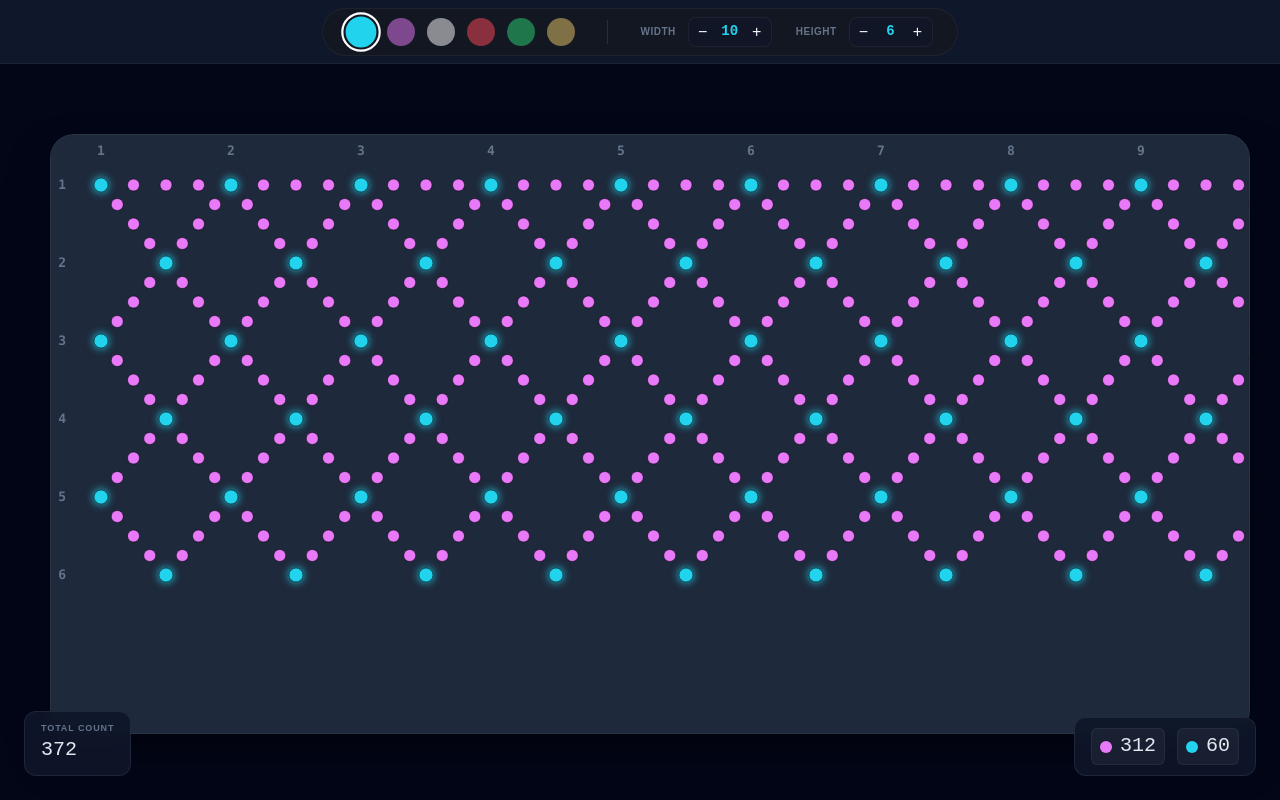
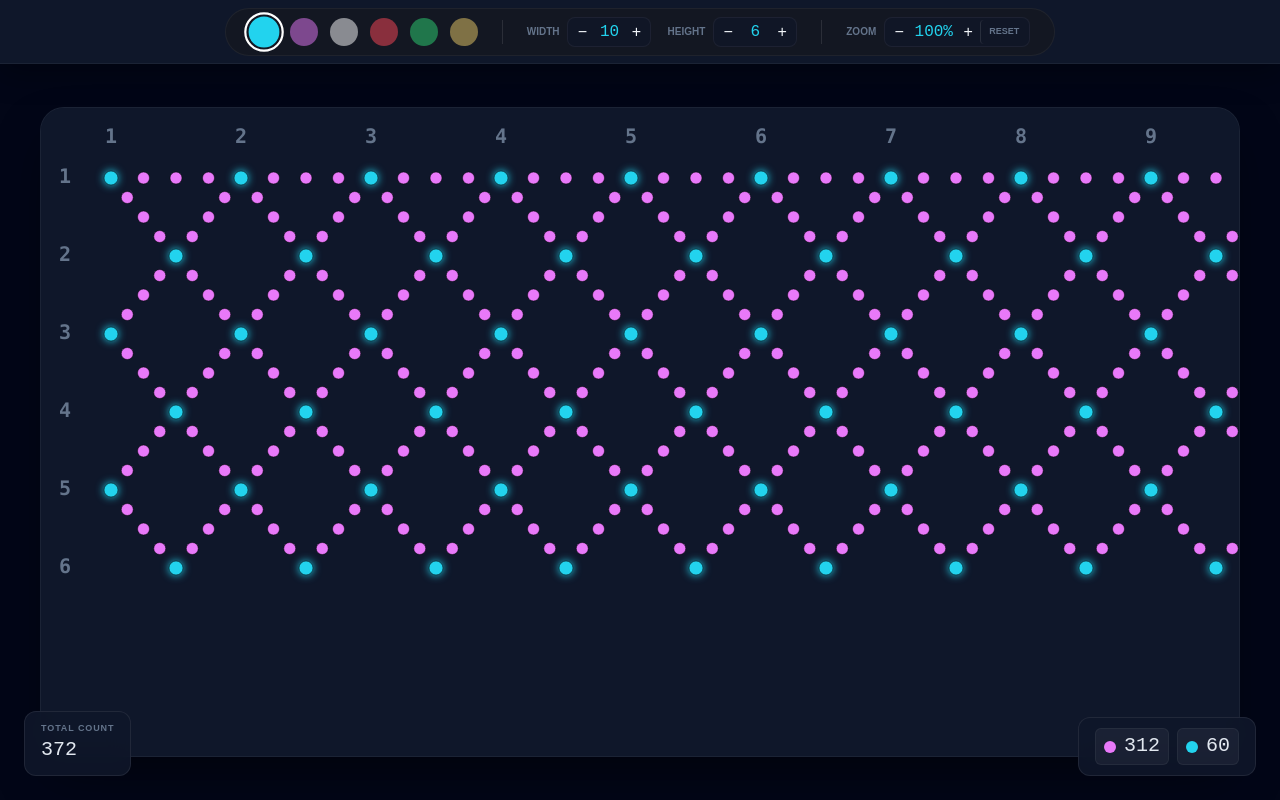
Before and after one commit to anaseal/Utochka, a React (Vite) app: page / in a window 1280 px wide. Built offline with nearby package versions, Linux system fonts and the light colour scheme.

Commit message:
поправили индексы

```diff
--- a/src/App.tsx
+++ b/src/App.tsx
@@ -15,16 +15,23 @@ function App() {
     beadsInSpan: 3
   });
 
+  // Состояние масштаба (1 = 100%)
+  const [zoom, setZoom] = useState(1);
+
   const beads = useGrid(gridSize);
   const drawingControls = useDrawing(PALETTE[0]);
 
-  // Функции изменения размера с защитой (минимум 1)
   const updateWidth = (delta: number) => {
     setGridSize(prev => ({ ...prev, width: Math.max(1, prev.width + delta) }));
   };
 
   const updateHeight = (delta: number) => {
     setGridSize(prev => ({ ...prev, height: Math.max(1, prev.height + delta) }));
+  };
+
+  // Функции управления зумом
+  const updateZoom = (delta: number) => {
+    setZoom(prev => Math.min(3, Math.max(0.25, prev + delta)));
   };
 
   return (
@@ -37,10 +44,14 @@ function App() {
         gridHeight={gridSize.height}
         onWidthChange={updateWidth}
         onHeightChange={updateHeight}
+        zoom={zoom}
+        onZoomChange={updateZoom}
+        onZoomReset={() => setZoom(1)}
       />
 
       <CanvasView
         beads={beads}
+        zoom={zoom}
         {...drawingControls}
       />
     </main>
--- a/src/components/Editor/CanvasView.css
+++ b/src/components/Editor/CanvasView.css
@@ -1,65 +1,62 @@
 /* src/components/Editor/CanvasView.css */
 @import "tailwindcss";
 
-/* --- Block: Editor (Layout) --- */
 .editor__viewport {
   position: fixed;
   top: var(--palette-height);
   left: 0;
   right: 0;
   bottom: 0;
-  height: calc(100vh - var(--palette-height));
   overflow: hidden;
   display: flex;
-  align-items: flex-start;
-  justify-content: flex-start;
+  align-items: center;
+  justify-content: center;
   background-color: #020617;
 }
 
-/* --- Block: Canvas --- */
 .canvas {
   position: relative;
-  display: inline-flex;
-  flex-direction: column;
-  gap: 24px;
-  margin-top: 70px;
-  margin-left: 50px;
-  user-select: none;
+  display: flex;
+  padding: 100px;
   flex-shrink: 0;
 }
 
-/* Изменено: Контейнер для SVG теперь управляет внутренним скроллом */
+/* ФИКСИРОВАННОЕ ПОЛЕ */
 .canvas__svg {
   display: block;
-  background-color: var(--color-canvas);
+  background-color: #0f172a;
   border-radius: 24px;
   box-shadow: 0 25px 50px -12px rgba(0, 0, 0, 0.5);
   border: 1px solid rgba(255, 255, 255, 0.05);
+
+  /* Возвращаем фиксированные размеры, чтобы рамка не двигалась */
   width: 1200px;
-  height: 600px;
-  overflow: auto;
+  height: 650px;
+
+  overflow: auto; /* Скролл появляется внутри, если контент больше 1200x650 */
   position: relative;
   scrollbar-width: thin;
   scrollbar-color: #334155 rgba(0, 0, 0, 0.2);
+  padding: 20px;
 }
 
-/* Элемент: Содержимое SVG. Используем overflow: visible для отображения индексов вне вьюбокса */
 .canvas__svg-content {
   display: block;
   overflow: visible;
+  transform: scale(var(--canvas-zoom, 1));
+  transform-origin: top left;
+  transition: transform 0.1s ease-out;
 }
 
-/* Элемент: Текстовые индексы осей внутри SVG */
 .canvas__axis-text {
-  fill: #64748b; /* slate-500 */
+  fill: #64748b;
   font-family: ui-monospace, SFMono-Regular, Menlo, Monaco, Consolas, monospace;
-  font-size: 13px;
+  font-size: 20px;
   font-weight: 600;
   pointer-events: none;
-  user-select: none;
 }
 
-/* --- Block: Stats (Панели статистики) --- */
+/* Stats */
 .stats {
   position: fixed;
   bottom: 24px;
@@ -71,37 +68,14 @@
   z-index: 50;
   display: flex;
   align-items: center;
-  gap: 12px;
 }
 
-.stats--left {
-  left: 24px;
-}
+.stats--left { left: 24px; }
+.stats--right { right: 24px; }
+.stats__item { display: flex; flex-direction: column; }
+.stats__label { font-size: 9px; color: #64748b; font-weight: 900; text-transform: uppercase; letter-spacing: 0.1em; }
+.stats__value { color: #e2e8f0; font-family: monospace; font-size: 20px; }
 
-.stats--right {
-  right: 24px;
-}
-
-.stats__item {
-  display: flex;
-  flex-direction: column;
-}
-
-.stats__label {
-  font-size: 9px;
-  color: #64748b;
-  font-weight: 900;
-  text-transform: uppercase;
-  letter-spacing: 0.1em;
-}
-
-.stats__value {
-  color: #e2e8f0;
-  font-family: monospace;
-  font-size: 20px;
-}
-
-/* Элемент: Цветовой индикатор в статистике */
 .stats__color-badge {
   display: flex;
   align-items: center;
@@ -112,35 +86,10 @@
   border: 1px solid rgba(255, 255, 255, 0.05);
 }
 
-.stats__indicator {
-  width: 12px;
-  height: 12px;
-  border-radius: 50%;
-}
-
-.stats__list {
-  list-style: none;
-  margin: 0;
-  padding: 0;
-  display: flex;
-  align-items: center;
-  gap: 12px;
-}
+.stats__indicator { width: 12px; height: 12px; border-radius: 50%; }
+.stats__list { list-style: none; margin: 0; padding: 0; display: flex; align-items: center; gap: 8px; }
 
 /* Webkit Scrollbar */
-.canvas__svg::-webkit-scrollbar {
-  width: 8px;
-  height: 8px;
-}
-
-.canvas__svg::-webkit-scrollbar-track {
-  background: rgba(15, 23, 42, 0.5);
-  border-radius: 10px;
-  margin: 10px;
-}
-
-.canvas__svg::-webkit-scrollbar-thumb {
-  background: #334155;
-  border-radius: 10px;
-  border: 2px solid #1e293b;
-}
+.canvas__svg::-webkit-scrollbar { width: 8px; height: 8px; }
+.canvas__svg::-webkit-scrollbar-track { background: rgba(15, 23, 42, 0.5); border-radius: 10px; }
+.canvas__svg::-webkit-scrollbar-thumb { background: #334155; border-radius: 10px; }
--- a/src/components/Editor/CanvasView.tsx
+++ b/src/components/Editor/CanvasView.tsx
@@ -11,6 +11,7 @@ interface CanvasViewProps {
   paintBead: (id: string) => void;
   startDrawing: () => void;
   stopDrawing: () => void;
+  zoom: number;
 }
 
 export const CanvasView = ({
@@ -20,13 +21,14 @@ export const CanvasView = ({
   paintBead,
   startDrawing,
   stopDrawing,
+  zoom
 }: CanvasViewProps) => {
 
   const dim = useMemo(() => {
     if (beads.length === 0) return { w: 100, h: 100 };
     return {
-      w: Math.max(...beads.map(b => b.x)) + 60,
-      h: Math.max(...beads.map(b => b.y)) + 60
+      w: Math.max(...beads.map(b => b.x)) + 80,
+      h: Math.max(...beads.map(b => b.y)) + 80
     };
   }, [beads]);
 
@@ -50,11 +52,11 @@ export const CanvasView = ({
   [beads]);
 
   const baselineY = useMemo(() =>
-    xAxesNodes.length > 0 ? Math.min(...xAxesNodes.map(n => n.y)) - 30 : 20,
+    xAxesNodes.length > 0 ? Math.min(...xAxesNodes.map(n => n.y)) - 35 : 20,
   [xAxesNodes]);
 
   const baselineX = useMemo(() =>
-    yAxesNodes.length > 0 ? Math.min(...yAxesNodes.map(n => n.x)) - 35 : 20,
+    yAxesNodes.length > 0 ? Math.min(...yAxesNodes.map(n => n.x)) - 40 : 20,
   [yAxesNodes]);
 
   return (
@@ -66,7 +68,10 @@ export const CanvasView = ({
       onDragStart={(e) => e.preventDefault()}
     >
       <section className="canvas">
-        <div className="canvas__svg">
+        <div
+          className="canvas__svg"
+          style={{ '--canvas-zoom': zoom } as React.CSSProperties}
+        >
           <svg
             width={dim.w}
             height={dim.h}
@@ -86,9 +91,6 @@ export const CanvasView = ({
                   {i + 1}
                 </text>
               ))}
-            </g>
-
-            <g className="canvas__ruler-group" aria-hidden="true">
               {yAxesNodes.map((node, i) => (
                 <text
                   key={`idx-y-${node.id}`}
@@ -123,7 +125,7 @@ export const CanvasView = ({
       </aside>
 
       <aside className="stats stats--right">
-        <ul className="flex gap-3 list-none p-0 m-0">
+        <ul className="stats__list">
           {colorStats.map(([color, count]) => (
             <li key={color} className="stats__color-badge">
               <span className="stats__indicator" style={{ backgroundColor: color }} />
--- a/src/components/Editor/Header.css
+++ b/src/components/Editor/Header.css
@@ -9,12 +9,15 @@
   border-bottom: 1px solid rgba(255, 255, 255, 0.05);
   box-shadow: 0 10px 30px rgba(0, 0, 0, 0.3);
   z-index: 100;
+  position: fixed;
+  top: 0;
+  left: 0;
 }
 
 .header__nav {
   display: flex;
   align-items: center;
-  gap: 2rem;
+  gap: 1.5rem;
   padding: 0.5rem 1.5rem;
   background-color: rgba(24, 24, 27, 0.5);
   border-radius: 9999px;
@@ -27,7 +30,6 @@
   background-color: rgba(255, 255, 255, 0.1);
 }
 
-/* Palette Styles */
 .palette { display: flex; gap: 0.75rem; }
 .palette__color {
   width: 1.75rem;
@@ -39,7 +41,6 @@
   transition: all 0.2s;
   opacity: 0.5;
 }
-.palette__color:hover { opacity: 1; transform: scale(1.1); }
 .palette__color--active {
   opacity: 1;
   transform: scale(1.1);
@@ -47,16 +48,9 @@
   outline-offset: 2px;
 }
 
-/* Grid Controls Styles */
-.grid-controls { display: flex; gap: 1.5rem; }
-.grid-controls__group { display: flex; align-items: center; gap: 0.75rem; }
-.grid-controls__label {
-  font-size: 10px;
-  font-weight: 800;
-  color: #64748b;
-  text-transform: uppercase;
-  letter-spacing: 0.05em;
-}
+.grid-controls { display: flex; gap: 1rem; }
+.grid-controls__group { display: flex; align-items: center; gap: 0.5rem; }
+.grid-controls__label { font-size: 10px; font-weight: 800; color: #64748b; text-transform: uppercase; }
 .grid-controls__actions {
   display: flex;
   align-items: center;
@@ -75,16 +69,22 @@
   color: #f1f5f9;
   border: none;
   cursor: pointer;
-  font-size: 16px;
   border-radius: 4px;
-  transition: background 0.2s;
 }
 .grid-controls__btn:hover { background: rgba(255, 255, 255, 0.1); }
+.grid-controls__btn--reset {
+  width: auto;
+  padding: 0 8px;
+  font-size: 9px;
+  font-weight: 900;
+  text-transform: uppercase;
+  color: #64748b;
+  border-left: 1px solid rgba(255,255,255,0.1);
+}
 .grid-controls__value {
   min-width: 30px;
   text-align: center;
   font-family: ui-monospace, monospace;
-  font-weight: 600;
-  font-size: 14px;
+  font-size: px;
   color: #22d3ee;
 }
--- a/src/components/Editor/Header.tsx
+++ b/src/components/Editor/Header.tsx
@@ -9,6 +9,9 @@ interface HeaderProps {
   gridHeight: number;
   onWidthChange: (delta: number) => void;
   onHeightChange: (delta: number) => void;
+  zoom: number;
+  onZoomChange: (delta: number) => void;
+  onZoomReset: () => void;
 }
 
 export const Header = ({
@@ -18,12 +21,14 @@ export const Header = ({
   gridWidth,
   gridHeight,
   onWidthChange,
-  onHeightChange
+  onHeightChange,
+  zoom,
+  onZoomChange,
+  onZoomReset
 }: HeaderProps) => {
   return (
     <header className="header">
       <nav className="header__nav" aria-label="Editor Controls">
-        {/* Блок палитры */}
         <div className="palette" aria-label="Color Palette">
           {palette.map((color) => (
             <button
@@ -36,10 +41,8 @@ export const Header = ({
           ))}
         </div>
 
-        {/* Разделитель */}
         <div className="header__divider" />
 
-        {/* Блок управления сеткой */}
         <div className="grid-controls">
           <div className="grid-controls__group">
             <span className="grid-controls__label">Width</span>
@@ -59,6 +62,27 @@ export const Header = ({
             </div>
           </div>
         </div>
+
+        <div className="header__divider" />
+
+        <div className="grid-controls">
+          <div className="grid-controls__group">
+            <span className="grid-controls__label">Zoom</span>
+            <div className="grid-controls__actions">
+              <button onClick={() => onZoomChange(-0.25)} className="grid-controls__btn">−</button>
+              <span className="grid-controls__value" style={{ minWidth: '45px' }}>
+                {Math.round(zoom * 100)}%
+              </span>
+              <button onClick={() => onZoomChange(0.25)} className="grid-controls__btn">+</button>
+              <button
+                onClick={onZoomReset}
+                className="grid-controls__btn grid-controls__btn--reset"
+              >
+                Reset
+              </button>
+            </div>
+          </div>
+        </div>
       </nav>
     </header>
   );
```
